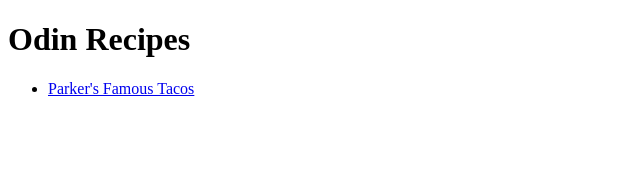
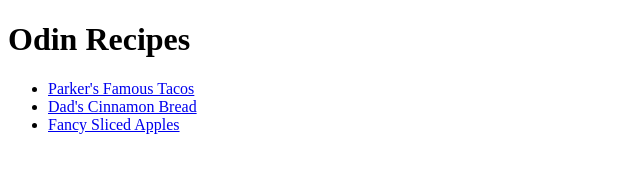
Before and after one commit to parkeroverton/odin-recipes, a plain HTML site: page index.html in a window 1280 px wide. Shown: the whole page, without its empty margins (0-640 px from the left). Drawn offline with Linux system fonts and the light colour scheme.

Commit message:
Add two new recipes to index page in list

```diff
--- a/index.html
+++ b/index.html
@@ -10,6 +10,8 @@
         <h1>Odin Recipes</h1>
         <ul>
         <li><a href="recipes/parkers-tacos.html">Parker's Famous Tacos</a></li>
+        <li><a href="recipes/dads-cinnamon-bread.html">Dad's Cinnamon Bread</a></li>
+        <li><a href="recipes/sliced-apples.html">Fancy Sliced Apples</a></li>
         </ul>
     </body>
 
```
